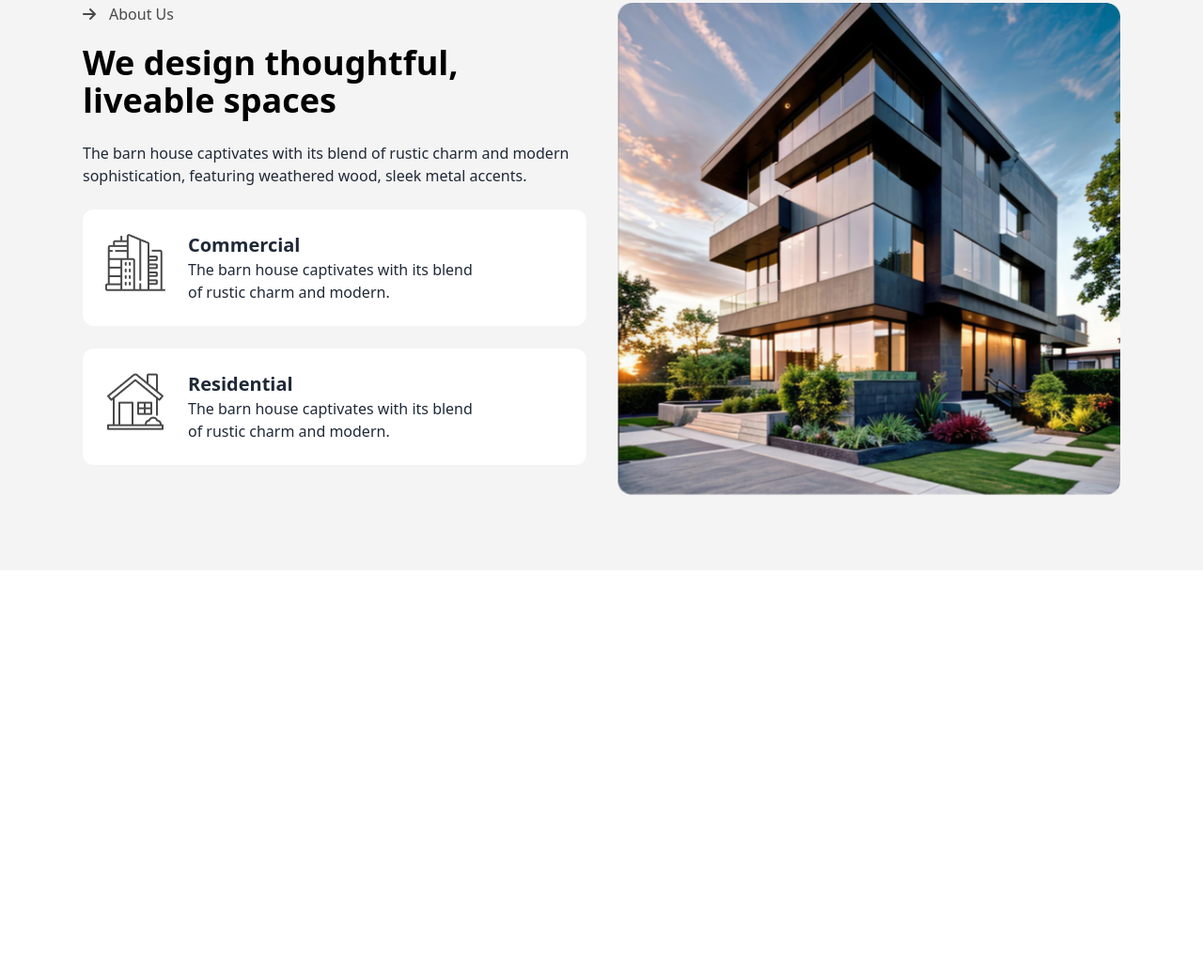
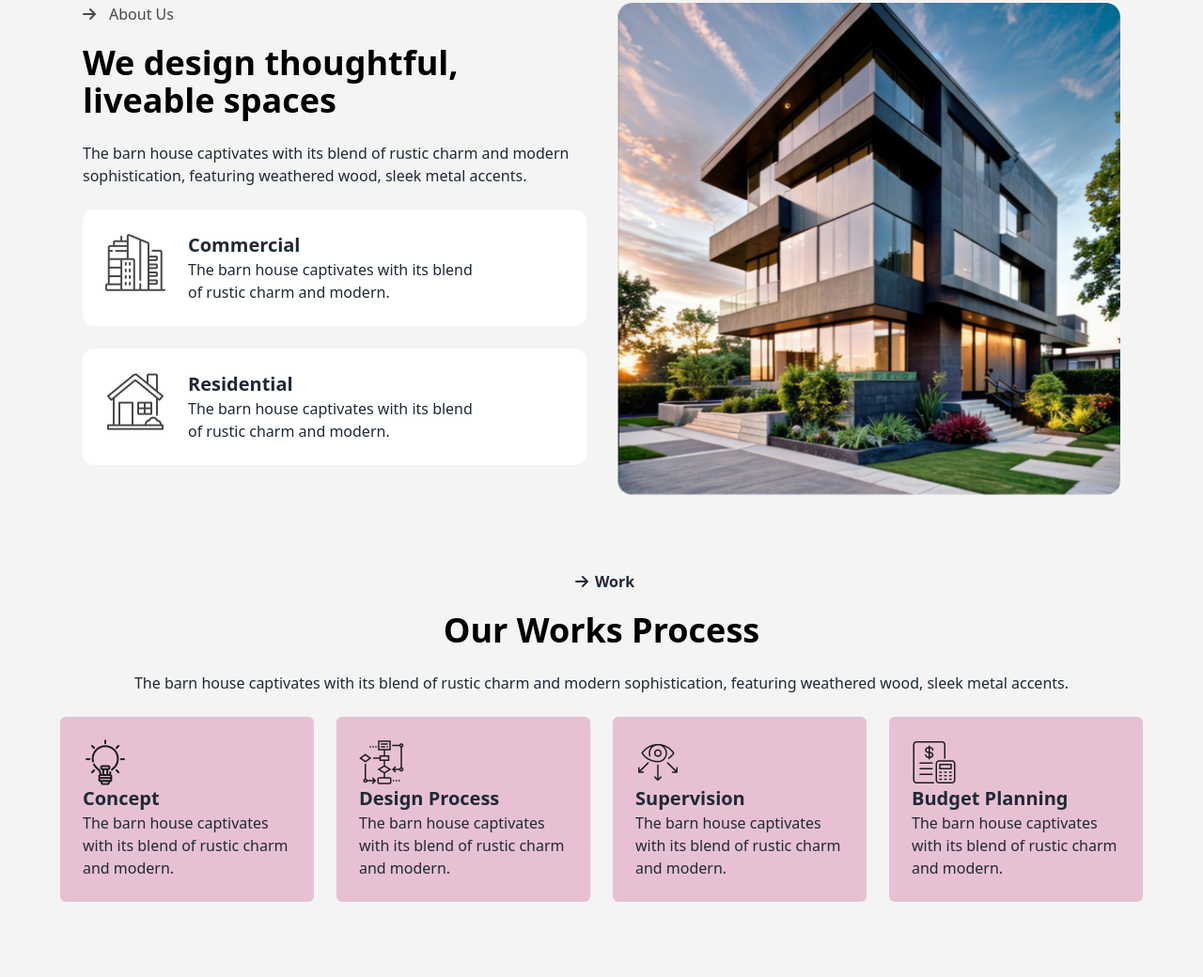
Before and after one commit to mdruman079/rinterio, a plain HTML site: page index.html in a window 1280 px wide. Shown: the part 919-1959 px from the top of the page at 94% size. Before the commit the page ends 1526 px from the top, so only its background shows below. Drawn offline with nearby package versions, Linux system fonts and the light colour scheme.

Commit message:
work process section added

```diff
--- a/index.html
+++ b/index.html
@@ -161,6 +161,40 @@
             </div>
         </section>
         <!-- about us section end -->
+         <!-- work process section start -->
+        <section class="bg-[#F4F4F4] ">
+            <div class="max-w-6xl mx-auto text-center px-6 lg:px-0">
+                <p class="text-base font-bold"><i class="fa-solid fa-arrow-right w-7 h-7 text-base space-x-2"></i>Work
+                </p>
+                <h2 class="text-4xl text-black font-semibold mt-4 mb-6">Our Works Process</h2>
+                <p class="text-base mb-6">The barn house captivates with its blend of rustic charm and modern
+                    sophistication, featuring
+                    weathered wood, sleek metal accents.</p>
+            </div>
+            <div class="max-w-6xl mx-auto grid grid-cols-1 lg:grid-cols-4 gap-6 pb-20 px-6 lg:px-0">
+                <div class="bg-[#E7C1D3] p-6 rounded-md">
+                    <img src="assets/concept.png" alt="Shoes" />
+                    <h2 class="text-xl font-semibold">Concept</h2>
+                    <p class="text-base">The barn house captivates with its blend of rustic charm and modern.</p>
+                </div>
+                <div class="bg-[#E7C1D3] p-6 rounded-md">
+                    <img src="assets/flow-chart.png" alt="Shoes" />
+                    <h2 class="text-xl font-semibold">Design Process</h2>
+                    <p class="text-base">The barn house captivates with its blend of rustic charm and modern.</p>
+                </div>
+                <div class="bg-[#E7C1D3] p-6 rounded-md">
+                    <img src="assets/vision.png" alt="Shoes" />
+                    <h2 class="text-xl font-semibold">Supervision</h2>
+                    <p class="text-base">The barn house captivates with its blend of rustic charm and modern.</p>
+                </div>
+                <div class="bg-[#E7C1D3] p-6 rounded-md">
+                    <img src="assets/budget-planning.png" alt="Shoes" />
+                    <h2 class="text-xl font-semibold">Budget Planning</h2>
+                    <p class="text-base">The barn house captivates with its blend of rustic charm and modern.</p>
+                </div>
+            </div>
+        </section>
+        <!-- work process section end -->
     </main>
     <footer>
 
```
